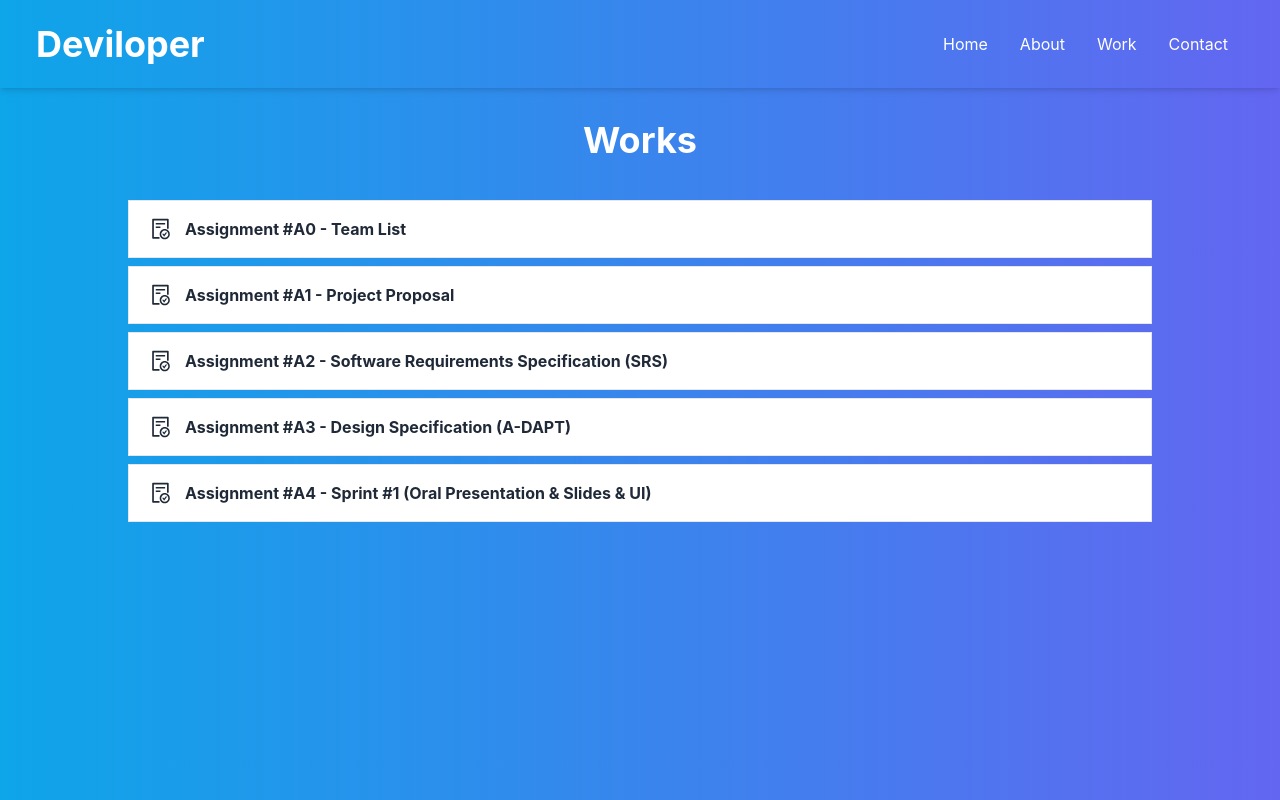
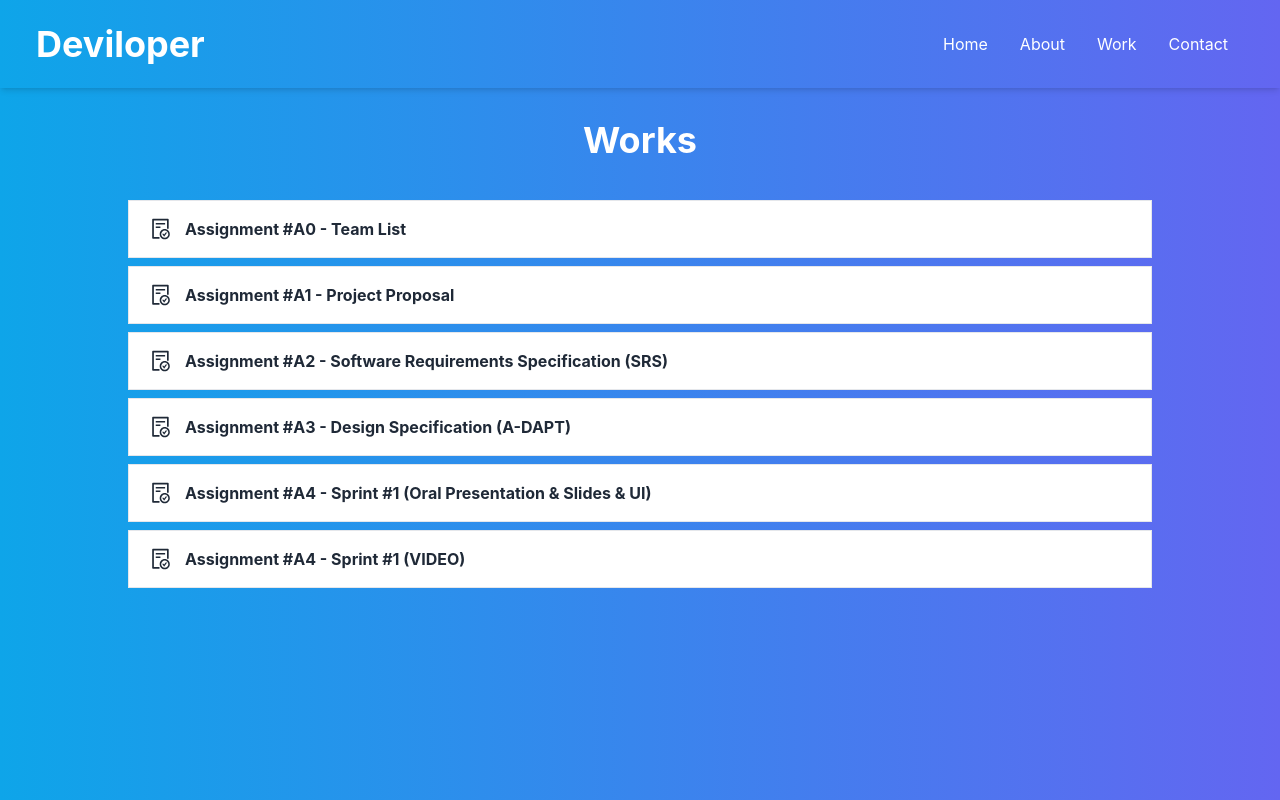
Before and after one commit to thunyoubun/se-web, a Next.js app: page /work in a window 1280 px wide. Shown: the top 800 px of the page. Built offline with nearby package versions, Linux system fonts and the light colour scheme; what tw-elements would draw is missing.

Commit message:
update video

```diff
--- a/components/Work.tsx
+++ b/components/Work.tsx
@@ -88,7 +88,14 @@ export default function Work({ name, id, src, num }: props) {
               adipisicing elit. Quaerat praesentium harum odio repellendus
               aliquam velit quo, beatae illum accusamus quos corrupti minus
               alias sapiente porro! Qui vero autem porro suscipit. */}
-              <iframe src={src} width="100%" height={500}></iframe>
+
+              {src.includes(".pdf") ? (
+                <iframe src={src} width="100%" height={500}></iframe>
+              ) : (
+                <a href={src} className="ml-4 underline hover:text-blue-500">
+                  LINK VIDEO
+                </a>
+              )}
             </div>
           </div>
         )}
--- a/components/data.js
+++ b/components/data.js
@@ -81,4 +81,10 @@ export const docs = [
     name: "Sprint #1 (Oral Presentation & Slides & UI)",
     src: "/assets/file/Se-A4.pdf",
   },
+  {
+    id: "4",
+    num: "Five",
+    name: "Sprint #1 (VIDEO)",
+    src: "https://www.canva.com/design/DAFbZ8wZabM/XHhrK0AkctlJ5akzgZav_A/watch?utm_content=DAFbZ8wZabM&utm_campaign=designshare&utm_medium=link&utm_source=publishsharelink&fbclid=IwAR2Th2ub0x1_tlBAsWOsesxwoGWxUPyEhYDn5B_Wa7si-0bGleav6F211BQ",
+  },
 ];
--- a/pages/work.tsx
+++ b/pages/work.tsx
@@ -7,7 +7,7 @@ import Footer from "../components/Footer";
 export default function work() {
   return (
     <div className=" w-full m-auto relative  ">
-      <div className=" container  mx-auto flex bg-gradient-to-r  from-sky-500 to-indigo-500  ">
+      <div className=" c   flex bg-gradient-to-r  from-sky-500 to-indigo-500  ">
         <div className=" relative pt-20  m-auto h-max w-4/5 ">
           <div className="flex justify-center m-10">
             <h3 className=" text-4xl text-white font-bold ">Works</h3>
```
